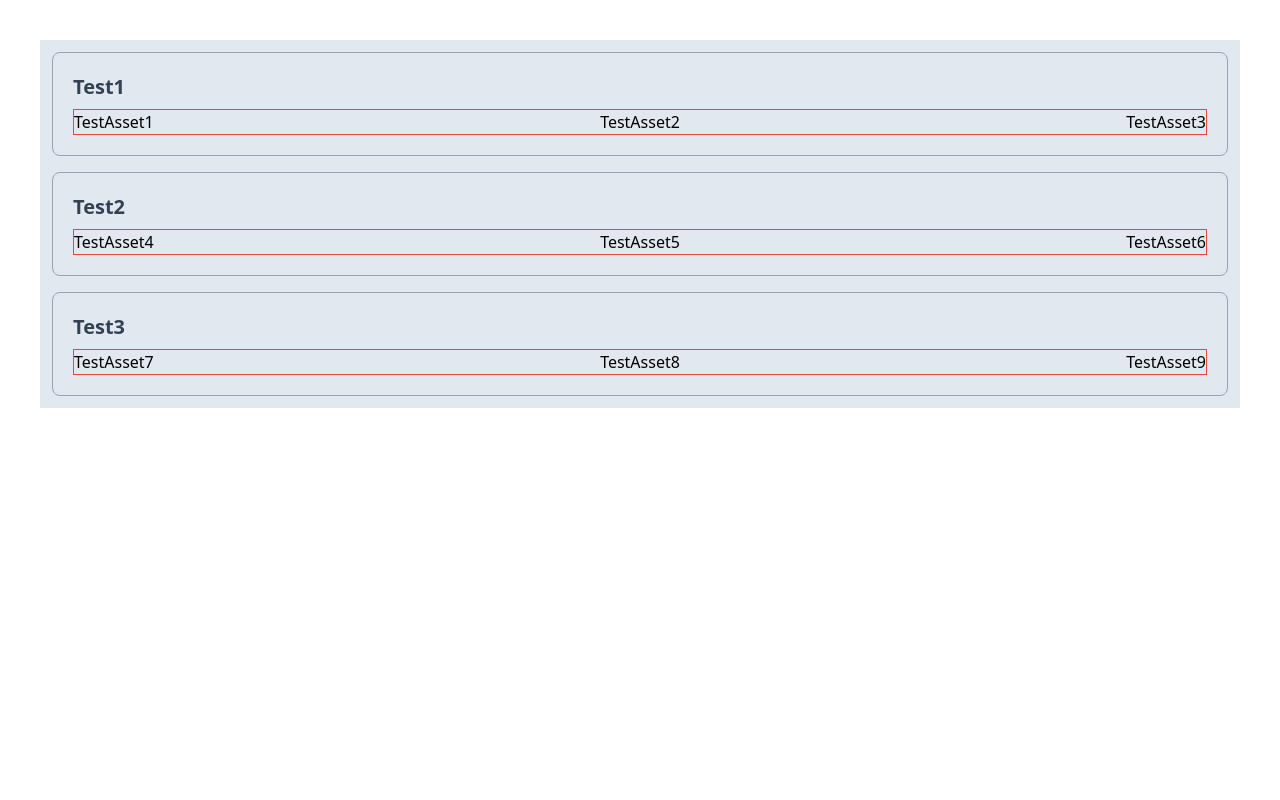
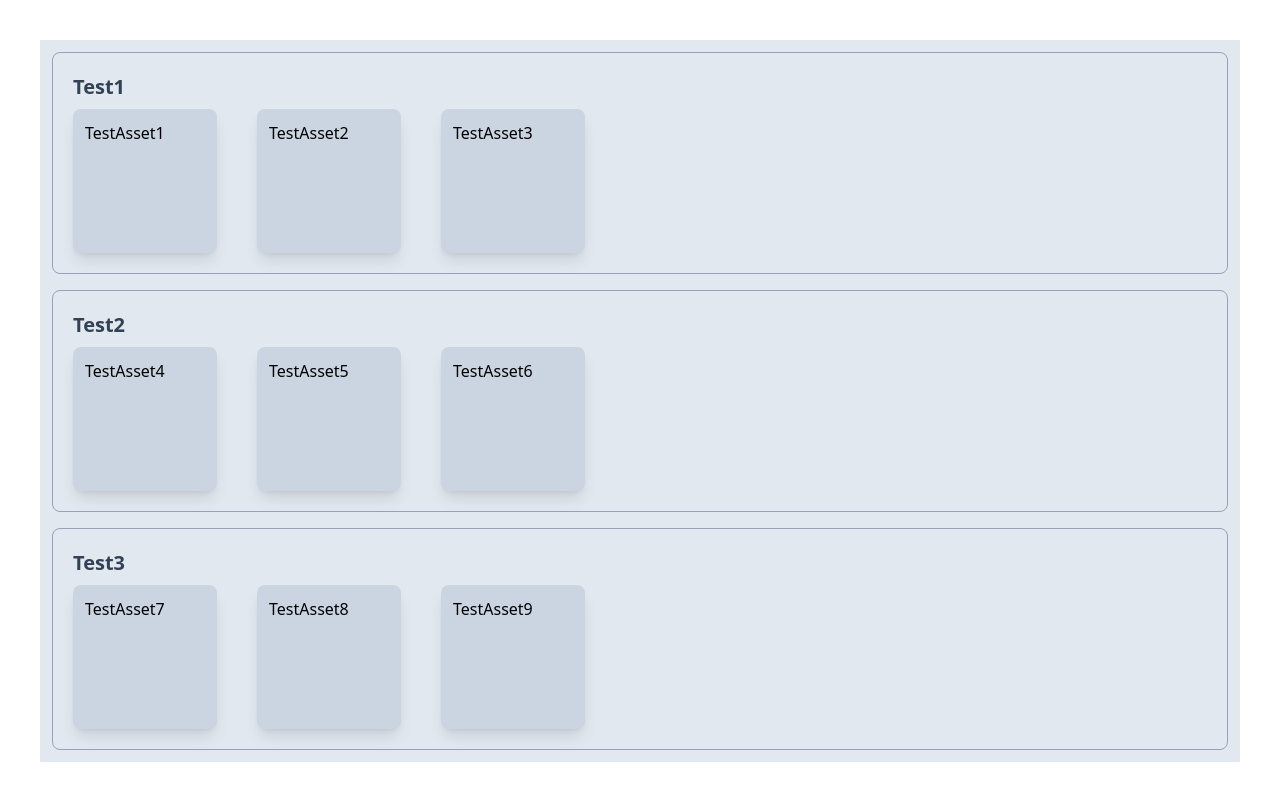
Before and after one commit to DimitarGrozev5/mnmk, a React (Vite) app: page / in a window 1280 px wide. Built offline with nearby package versions, Linux system fonts and the light colour scheme.

Commit message:
styling assets

```diff
--- a/package.json
+++ b/package.json
@@ -12,6 +12,7 @@
   },
   "dependencies": {
     "clsx": "^2.0.0",
+    "framer-motion": "^10.15.0",
     "happy-dom": "^10.8.0",
     "react": "^18.2.0",
     "react-dom": "^18.2.0"
--- a/src/components/flowing-assets/flowing-assets-desktop/flowing-assets-desktop.tsx
+++ b/src/components/flowing-assets/flowing-assets-desktop/flowing-assets-desktop.tsx
@@ -21,13 +21,19 @@ const FlowingAssets_Desktop: React.FC<Props> = ({ zones }) => {
             {zone.name}
           </h1>
 
-          <div
-            className={clsx(
-              "border border-red-500",
-              "flex flex-row justify-between items-stretch gap-4"
-            )}
-          >
-            {zone.assets.map((asset) => asset.component)}
+          <div className={clsx("flex flex-row items-stretch gap-10")}>
+            {zone.assets.map((asset) => (
+              <div
+                key={asset.id}
+                className={clsx(
+                  "p-3 w-36 h-36",
+                  "bg-slate-300 rounded-lg",
+                  "shadow-lg"
+                )}
+              >
+                {asset.component}
+              </div>
+            ))}
           </div>
         </div>
       ))}
```
Also changed, not shown: 1 other file (tests, documents, lock files or other folders).
